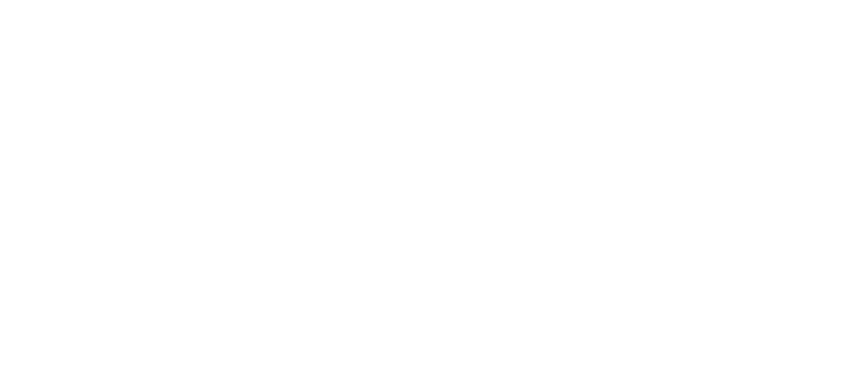
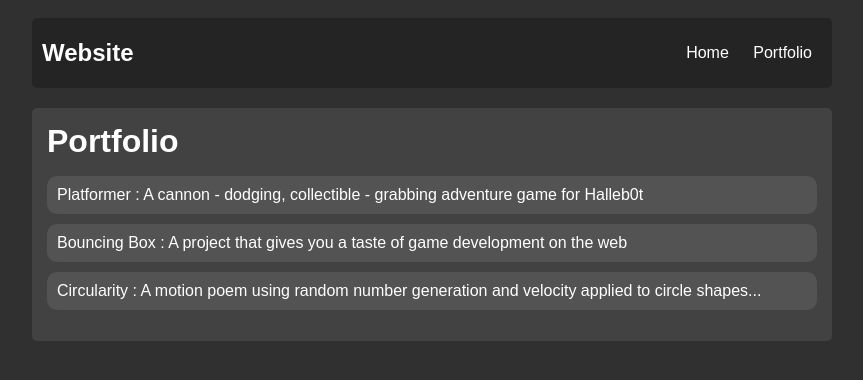
Before and after one commit to wyvern40/wyvern40.github.io, a plain HTML site: page portfolio.html in a window 1280 px wide. Shown: the whole page, without its empty margins (208-1071 px from the left). Drawn offline with Linux system fonts and the light colour scheme.

Commit message:
Added platformer

```diff
--- a/portfolio.html
+++ b/portfolio.html
@@ -0,0 +1,34 @@
+<!DOCTYPE HTML>
+<html>
+    <head>
+        <title>TITLE</title>
+        <meta name="viewport" content="width=device-width, initial-scale=1.0" />
+        <link rel = "stylesheet" href = "style.css">
+    </head>
+
+    <body>
+        <div id="all-contents">
+            <nav>
+                <h1>Website</h1>
+                <ul id="nav-ul">
+                    <li class="nav-li">
+                        <a class="nav-a" href="index.html">Home</a>
+                    </li>
+                    <li class="nav-li">
+                        <a class="nav-a" href="portfolio.html">Portfolio</a>
+                    </li>
+                </ul>
+            </nav>
+            <main>
+                <div class = "content">
+                    <h1>Portfolio</h1>
+                    <ul id = "portfolio">
+                        <li><a href="projects/platformer/">Platformer : A cannon - dodging, collectible - grabbing adventure game for Halleb0t</a></li>
+                        <li><a href="projects/bouncing-box/">Bouncing Box : A project that gives you a taste of game development on the web </a></li>
+                        <li><a href="projects/circularity/">Circularity : A motion poem using random number generation and velocity applied to circle shapes...</a></li>
+                    </ul>
+                </div>
+            </main>
+        </div>
+    </body>
+</html>
--- a/style.css
+++ b/style.css
@@ -59,6 +59,31 @@
   border: 4px silver ridge;
   padding: 8px;
 }
-   h2, h3 {
+h2,
+h3 {
   margin: 0px;
 }
+.content h1 {
+  color: white;
+}
+#portfolio {
+  list-style-type: none;
+  padding-left: 0;
+}
+
+#portfolio li {
+  background: #535353;
+  padding: 10px;
+  border-radius: 10px;
+  margin-bottom: 10px;
+}
+
+#portfolio li:hover {
+  background: #707070;
+}
+
+#portfolio a {
+  text-decoration: none;
+  font-family: sans-serif;
+  color: white;
+}
```
Also changed, not shown: projects/platformer/platformer.js (+18 -5 lines). Lines whose indentation alone changed are shown as unchanged.
